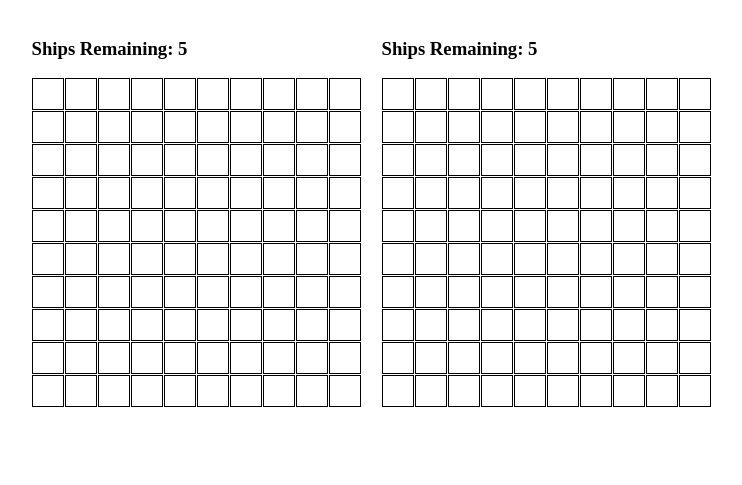
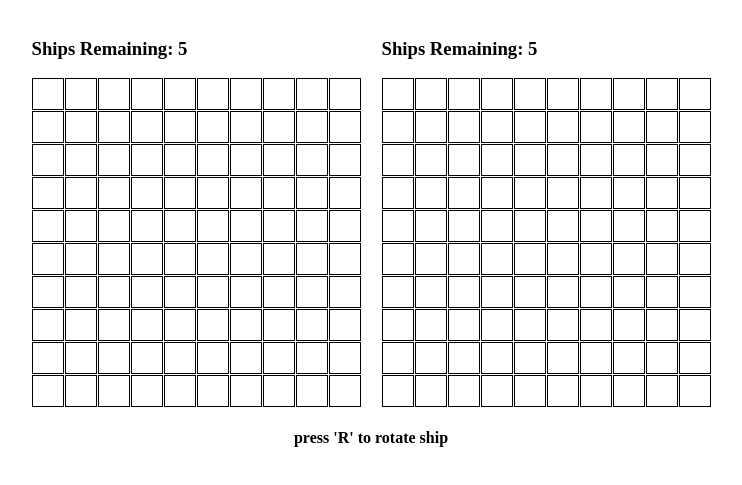
Before and after one commit to gibbonsjoey95/battleship, a website built with webpack: page src/index.html in a window 1280 px wide. Shown: the part 69-554 px from the top of the page, without its empty margins (269-1011 px from the left). Built offline with nearby package versions, Linux system fonts and the light colour scheme.

Commit message:
added message to html

```diff
--- a/src/index.html
+++ b/src/index.html
@@ -48,6 +48,8 @@
           <div id="player2Gameboard" class="gameboard-container"></div>
         </div>
       </div>
+
+      <h4>press 'R' to rotate ship</h4>
     </div>
   </body>
 </html>
```
Also changed, not shown: dist/index.html.
